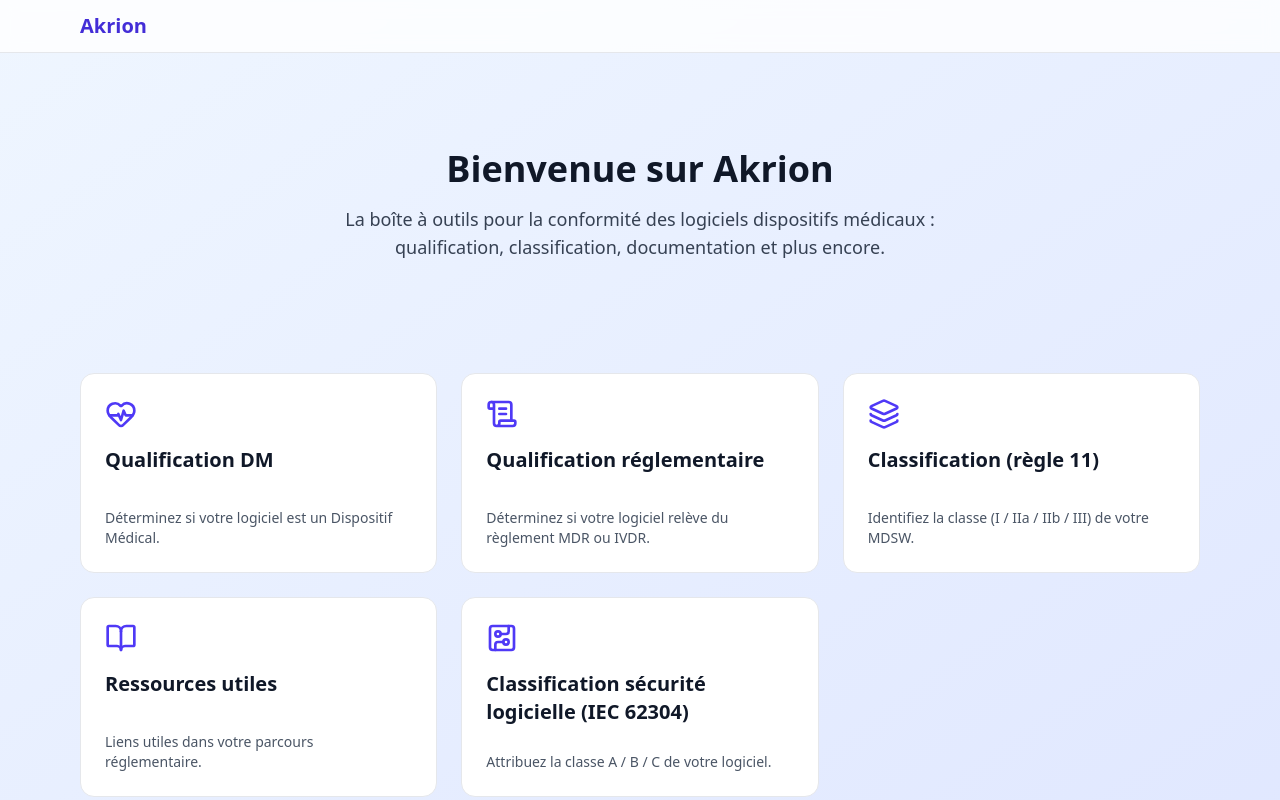
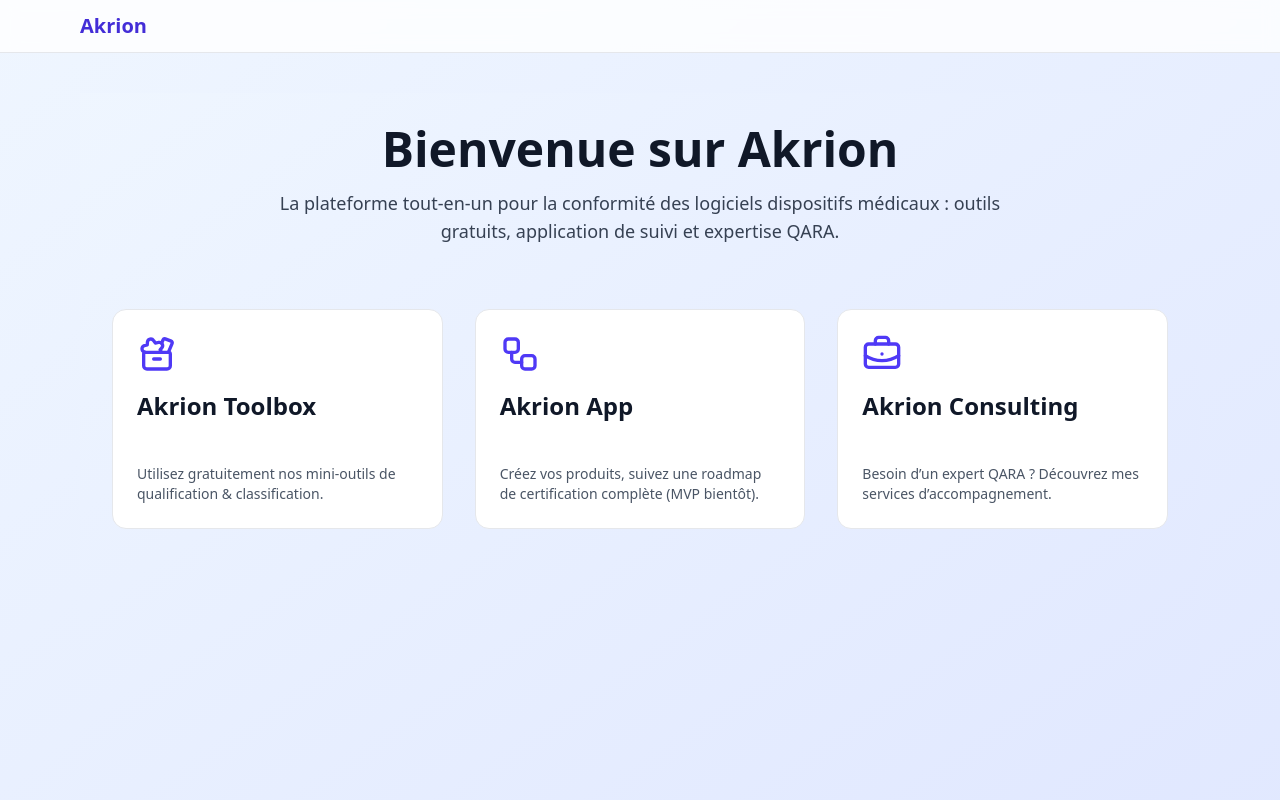
Before and after one commit to xperem/akrion, a Next.js app: page / in a window 1280 px wide. Shown: the top 800 px of the page. Built offline with nearby package versions, Linux system fonts and the light colour scheme.

Commit message:
feat: landing page + new sections

```diff
--- /dev/null
+++ b/src/app/akrion-app/page.tsx
@@ -0,0 +1,8 @@
+// app/app/page.tsx
+export default function AppComingSoon() {
+  return (
+    <div className="min-h-screen flex items-center justify-center">
+      <p className="text-xl">🚧 Akrion App arrive bientôt !</p>
+    </div>
+  );
+}
--- /dev/null
+++ b/src/app/consulting/page.tsx
@@ -0,0 +1,8 @@
+// app/app/page.tsx
+export default function AppComingSoon() {
+  return (
+    <div className="min-h-screen flex items-center justify-center">
+      <p className="text-xl">🚧 Akrion consulting arrive bientôt !</p>
+    </div>
+  );
+}
--- a/src/app/page.tsx
+++ b/src/app/page.tsx
@@ -1,79 +1,59 @@
+// app/page.tsx
 import Link from 'next/link';
 import {
-  HeartPulse,
-  ScrollText,
-  Layers3,
-  BookOpen,
-  ClipboardList,
-  CircuitBoard,
-  ShieldCheck,
+  ToolCaseIcon,
+  Workflow,
+  BriefcaseBusiness,
 } from 'lucide-react';
 
-const TOOLS = [
+export default function Landing() {
+  const SECTIONS = [
     {
-    href : '/md-qualification',
-    title: 'Qualification DM',
-    desc : 'Déterminez si votre logiciel est un Dispositif Médical.',
-    icon : HeartPulse,
+      href: '/toolbox',
+      title: 'Akrion Toolbox',
+      desc: 'Utilisez gratuitement nos mini-outils de qualification & classification.',
+      icon: ToolCaseIcon,
     },
     {
-    href : '/regulatory-qualification',
-    title: 'Qualification réglementaire',
-    desc : 'Déterminez si votre logiciel relève du règlement MDR ou IVDR.',
-    icon : ScrollText,
+      href: '/akrion-app',
+      title: 'Akrion App',
+      desc: 'Créez vos produits, suivez une roadmap de certification complète (MVP bientôt).',
+      icon: Workflow,
     },
     {
-    href : '/classification',
-    title: 'Classification (règle 11)',
-    desc : 'Identifiez la classe (I / IIa / IIb / III) de votre MDSW.',
-    icon : Layers3,
+      href: '/consulting',
+      title: 'Akrion Consulting',
+      desc: 'Besoin d’un expert QARA ? Découvrez mes services d’accompagnement.',
+      icon: BriefcaseBusiness,
     },
-  {
-    href : '/ressources',
-    title: 'Ressources utiles',
-    desc : 'Liens utiles dans votre parcours réglementaire.',
-    icon : BookOpen,
-  },
-  {
-  href : '/software-safety',
-  title: 'Classification sécurité logicielle (IEC 62304)',
-  desc : 'Attribuez la classe A / B / C de votre logiciel.',
-  icon : CircuitBoard,   // ou une autre icône déjà dispo
-},
-
   ];
 
-export default function Home() {
   return (
-    <div className="space-y-14">
-      {/* Hero */}
-      <section className="text-center py-14">
-        <h1 className="text-4xl font-bold mb-4">Bienvenue sur Akrion</h1>
-        <p className="text-lg text-gray-700 max-w-2xl mx-auto">
-          La boîte à outils pour la conformité des logiciels dispositifs médicaux&nbsp;:
-          qualification, classification, documentation et plus encore.
+    <main className="min-h-screen bg-gradient-to-br from-blue-50 to-indigo-100 p-8">
+      <section className="text-center mb-16">
+        <h1 className="text-5xl font-extrabold mb-4">Bienvenue sur Akrion</h1>
+        <p className="text-lg text-gray-700 max-w-3xl mx-auto">
+          La plateforme tout-en-un pour la conformité des logiciels dispositifs
+          médicaux : outils gratuits, application de suivi et expertise QARA.
         </p>
       </section>
 
-
-
-      {/* Grille */}
-      <section className="grid gap-6 sm:grid-cols-2 lg:grid-cols-3">
-        {TOOLS.map(({ href, title, desc, icon: Icon }) => (
+      <section className="grid gap-8 sm:grid-cols-2 lg:grid-cols-3 max-w-6xl mx-auto">
+        {SECTIONS.map(({ href, title, desc, icon: Icon }) => (
           <Link
             key={href}
             href={href}
-            className="group flex flex-col justify-between rounded-xl border border-gray-200
-                       bg-white p-6 hover:shadow-lg transition min-h-[220px] sm:min-h-[200px]"
+            className="group flex flex-col justify-between rounded-xl border border-gray-200 bg-white
+                       p-6 hover:shadow-lg transition min-h-[220px]"
           >
             <div>
-              <Icon className="w-8 h-8 text-indigo-600 mb-4 group-hover:scale-110 transition" />
-              <h3 className="text-xl font-semibold mb-2">{title}</h3>
+              <Icon className="w-10 h-10 text-indigo-600 mb-4 group-hover:scale-110 transition" />
+              <h3 className="text-2xl font-semibold mb-2">{title}</h3>
             </div>
-            <p className="text-sm text-gray-600 mt-2">{desc}</p>
+            <p className="text-sm text-gray-600">{desc}</p>
           </Link>
         ))}
       </section>
-    </div>
+    </main>
   );
 }
--- /dev/null
+++ b/src/app/toolbox/page.tsx
@@ -0,0 +1,79 @@
+import Link from 'next/link';
+import {
+  HeartPulse,
+  ScrollText,
+  Layers3,
+  BookOpen,
+  ClipboardList,
+  CircuitBoard,
+  ShieldCheck,
+} from 'lucide-react';
+
+const TOOLS = [
+  {
+    href : '/md-qualification',
+    title: 'Qualification DM',
+    desc : 'Déterminez si votre logiciel est un Dispositif Médical.',
+    icon : HeartPulse,
+  },
+  {
+    href : '/regulatory-qualification',
+    title: 'Qualification réglementaire',
+    desc : 'Déterminez si votre logiciel relève du règlement MDR ou IVDR.',
+    icon : ScrollText,
+  },
+  {
+    href : '/classification',
+    title: 'Classification (règle 11)',
+    desc : 'Identifiez la classe (I / IIa / IIb / III) de votre MDSW.',
+    icon : Layers3,
+  },
+  {
+    href : '/ressources',
+    title: 'Ressources utiles',
+    desc : 'Liens utiles dans votre parcours réglementaire.',
+    icon : BookOpen,
+  },
+  {
+  href : '/software-safety',
+  title: 'Classification sécurité logicielle (IEC 62304)',
+  desc : 'Attribuez la classe A / B / C de votre logiciel.',
+  icon : CircuitBoard,   // ou une autre icône déjà dispo
+},
+
+];
+
+export default function Home() {
+  return (
+    <div className="space-y-14">
+      {/* Hero */}
+      <section className="text-center py-14">
+        <h1 className="text-4xl font-bold mb-4">Bienvenue sur Akrion</h1>
+        <p className="text-lg text-gray-700 max-w-2xl mx-auto">
+          La boîte à outils pour la conformité des logiciels dispositifs médicaux&nbsp;:
+          qualification, classification, documentation et plus encore.
+        </p>
+      </section>
+
+
+
+      {/* Grille */}
+      <section className="grid gap-6 sm:grid-cols-2 lg:grid-cols-3">
+        {TOOLS.map(({ href, title, desc, icon: Icon }) => (
+          <Link
+            key={href}
+            href={href}
+            className="group flex flex-col justify-between rounded-xl border border-gray-200
+                       bg-white p-6 hover:shadow-lg transition min-h-[220px] sm:min-h-[200px]"
+          >
+            <div>
+              <Icon className="w-8 h-8 text-indigo-600 mb-4 group-hover:scale-110 transition" />
+              <h3 className="text-xl font-semibold mb-2">{title}</h3>
+            </div>
+            <p className="text-sm text-gray-600 mt-2">{desc}</p>
+          </Link>
+        ))}
+      </section>
+    </div>
+  );
+}
```
Also changed, not shown: src/app/toolbox/classification/page.tsx (renamed from src/app/classification/page.tsx), src/app/toolbox/md-qualification/page.tsx (renamed from src/app/md-qualification/page.tsx), src/app/toolbox/regulatory-qualification/page.tsx (renamed from src/app/regulatory-qualification/page.tsx), src/app/toolbox/ressources/page.tsx (renamed from src/app/ressources/page.tsx), src/app/toolbox/software-safety/page.tsx (renamed from src/app/software-safety/page.tsx). Lines whose indentation alone changed are shown as unchanged.
